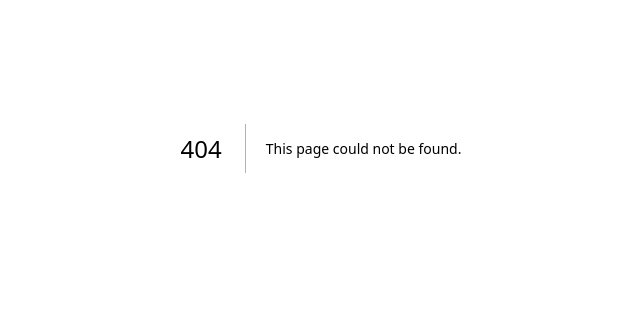
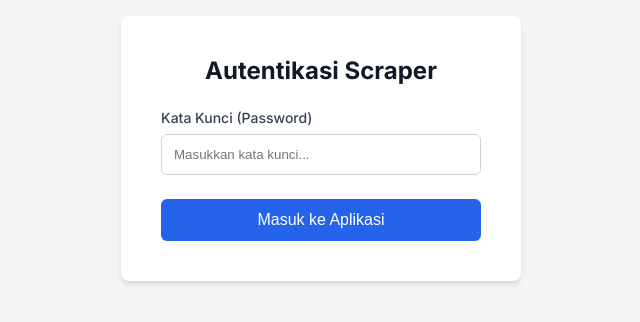
Before and after one commit to ProBimkim/ScraperHouse, a Next.js app: page /login in a window 1280 px wide. Before the commit this address had no page. Shown: the part 252-574 px from the top of the page, without its empty margins (319-959 px from the left). Built offline with nearby package versions, Linux system fonts and the light colour scheme.

Commit message:
feat: add login page and protective middleware

```diff
--- /dev/null
+++ b/src/app/login/page.js
@@ -0,0 +1,91 @@
+'use client'
+
+import { useState } from 'react'
+import { useRouter } from 'next/navigation'
+
+export default function LoginPage() {
+  const [error, setError] = useState(null)
+  const [loading, setLoading] = useState(false)
+  const router = useRouter()
+
+  async function handleSubmit(e) {
+    e.preventDefault()
+    setLoading(true)
+    setError(null)
+
+    const formData = new FormData(e.target)
+    const keyword = formData.get('keyword')
+
+    try {
+      const res = await fetch('/api/auth/login', {
+        method: 'POST',
+        headers: { 'Content-Type': 'application/json' },
+        body: JSON.stringify({ keyword })
+      })
+
+      if (res.ok) {
+        router.push('/')
+        router.refresh()
+      } else {
+        const data = await res.json()
+        setError(data.error || 'Kata kunci salah')
+      }
+    } catch (err) {
+      setError('Terjadi kesalahan sistem')
+    } finally {
+      setLoading(false)
+    }
+  }
+
+  return (
+    <div style={{ display: 'flex', minHeight: '100vh', alignItems: 'center', justifyContent: 'center', backgroundColor: '#f3f4f6' }}>
+      <div style={{ backgroundColor: 'white', padding: '2.5rem', borderRadius: '0.5rem', boxShadow: '0 4px 6px -1px rgba(0, 0, 0, 0.1), 0 2px 4px -1px rgba(0, 0, 0, 0.06)', width: '100%', maxWidth: '400px', margin: '1rem' }}>
+        <h1 style={{ fontSize: '1.5rem', fontWeight: 'bold', marginBottom: '1.5rem', textAlign: 'center', color: '#111827' }}>
+          Autentikasi Scraper
+        </h1>
+
+        <form onSubmit={handleSubmit} style={{ display: 'flex', flexDirection: 'column', gap: '1rem' }}>
+          <div>
+            <label htmlFor="keyword" style={{ display: 'block', fontSize: '0.875rem', fontWeight: '500', color: '#374151', marginBottom: '0.5rem' }}>
+              Kata Kunci (Password)
+            </label>
+            <input
+              type="password"
+              id="keyword"
+              name="keyword"
+              required
+              style={{ width: '100%', padding: '0.75rem', border: '1px solid #d1d5db', borderRadius: '0.375rem', boxSizing: 'border-box', outline: 'none' }}
+              placeholder="Masukkan kata kunci..."
+            />
+          </div>
+
+          {error && (
+            <div style={{ color: '#dc2626', fontSize: '0.875rem', backgroundColor: '#fee2e2', padding: '0.75rem', borderRadius: '0.375rem' }}>
+              {error}
+            </div>
+          )}
+
+          <button
+            type="submit"
+            disabled={loading}
+            style={{
+              marginTop: '0.5rem',
+              width: '100%',
+              backgroundColor: loading ? '#9ca3af' : '#2563eb',
+              color: 'white',
+              padding: '0.75rem',
+              borderRadius: '0.375rem',
+              border: 'none',
+              fontWeight: '500',
+              cursor: loading ? 'not-allowed' : 'pointer',
+              transition: 'background-color 0.2s',
+              fontSize: '1rem'
+            }}
+          >
+            {loading ? 'Memverifikasi...' : 'Masuk ke Aplikasi'}
+          </button>
+        </form>
+      </div>
+    </div>
+  )
+}
```
Also changed, not shown: src/app/api/auth/login/route.js (added, +30 -0 lines), src/middleware.js (added, +34 -0 lines).
